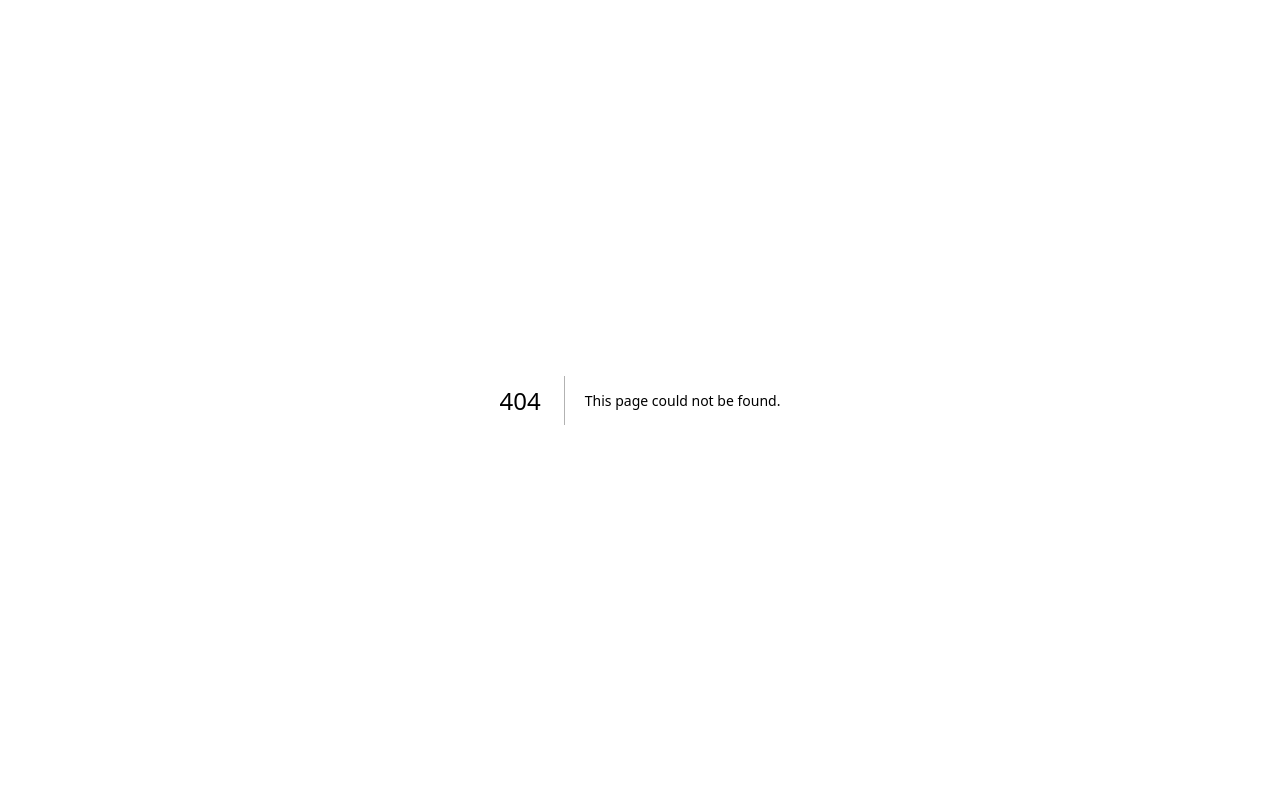
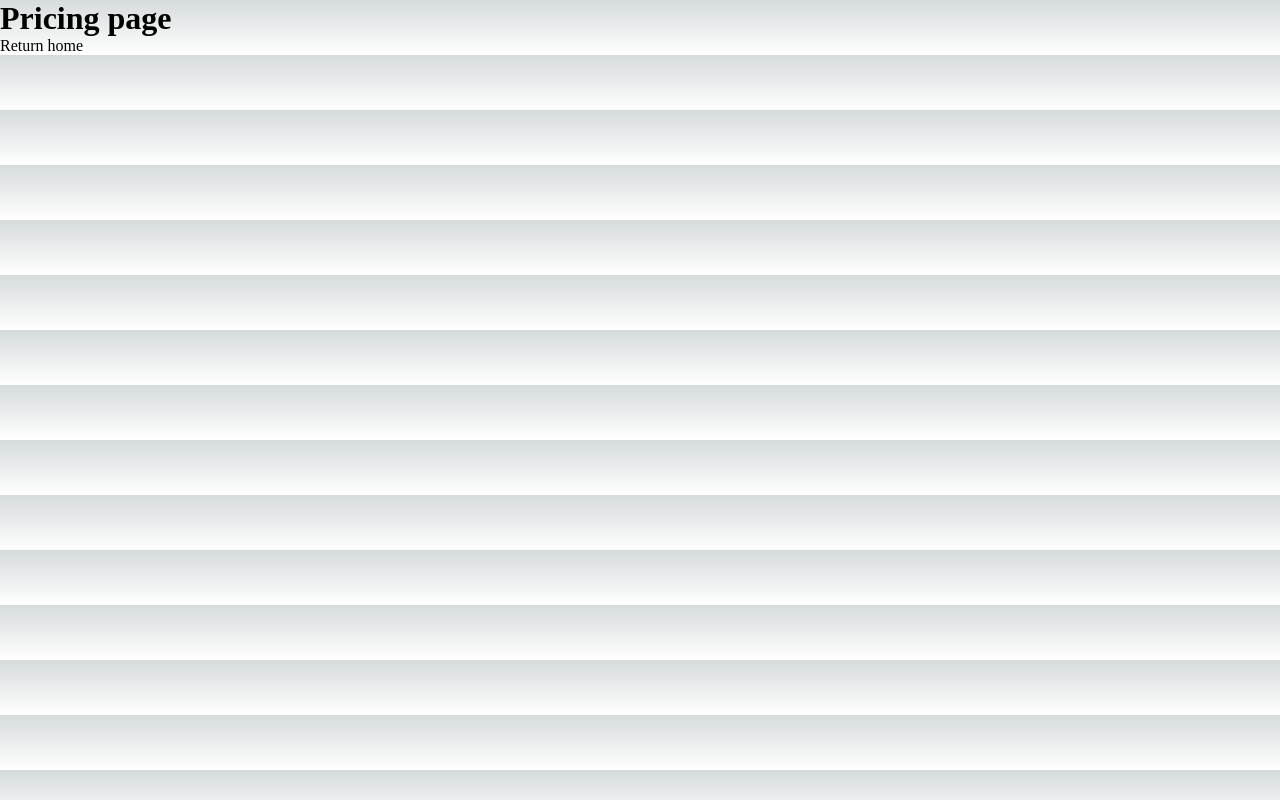
Before and after one commit to dominikake/webdev_learning, a Next.js app: page /pricing in a window 1280 px wide. Before the commit this address had no page. Built offline with nearby package versions, Linux system fonts and the light colour scheme.

Commit message:
init commit

```diff
--- a/pages/index.js
+++ b/pages/index.js
@@ -2,6 +2,7 @@ import Head from 'next/head'
 import Image from 'next/image'
 import { Inter } from 'next/font/google'
 import styles from '@/styles/Home.module.css'
+import Link from 'next/link'
 
 const inter = Inter({ subsets: ['latin'] })
 
@@ -108,6 +109,9 @@ export default function Home() {
             </p>
           </a>
         </div>
+      <section>
+        <Link href="/pricing">Pricing</Link>
+      </section>
       </main>
     </>
   )
--- /dev/null
+++ b/pages/pricing.js
@@ -0,0 +1,13 @@
+import Link from "next/link"
+
+export default function Pricing() {
+    return (
+
+    <>
+    <h1>Pricing page</h1>
+    <Link href="/">Return home</Link>
+
+    </>
+
+    )
+}
```
Also changed, not shown: package.json (+7 -2 lines), 1 other file (tests, documents, lock files or other folders).
